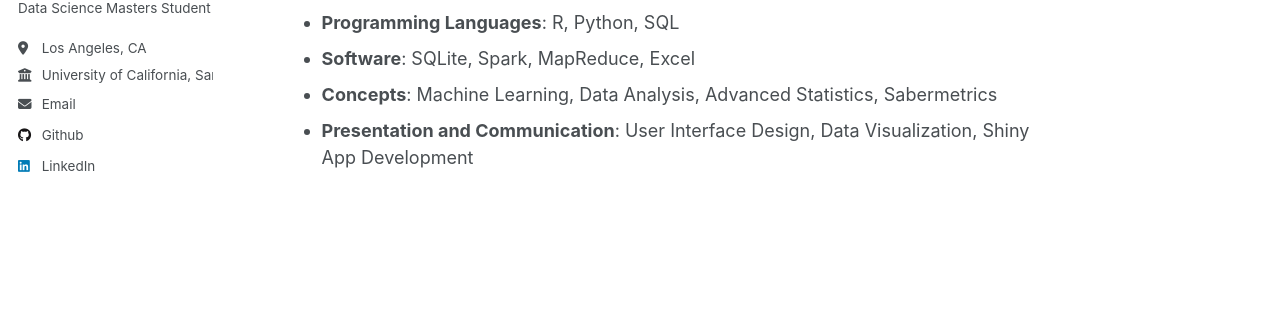
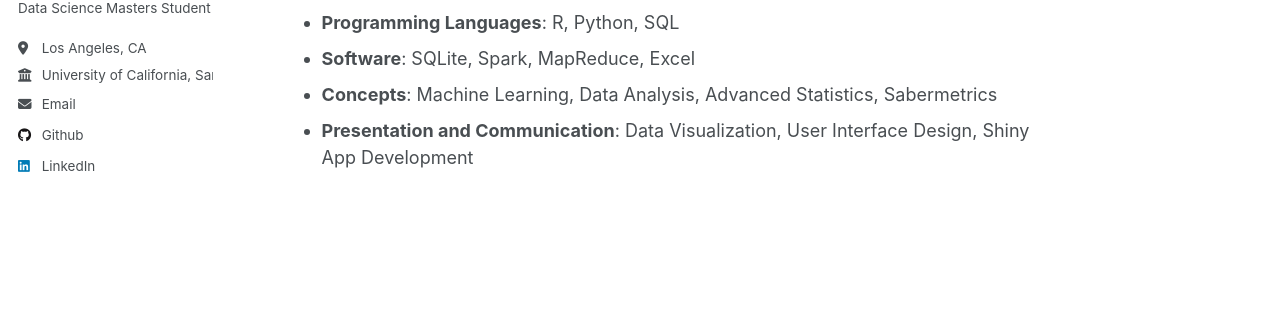
Before and after one commit to Nolan-Lo/Nolan-Lo.github.io, a Jekyll site: the page built from _pages/about.md, in a window 1280 px wide and 900 px high, scrolled down 608 px. Shown: the part 330-643 px from the top of the window. Built offline with Jekyll 4.4.1, drawn with Linux system fonts in a browser that asks for light colours.

```diff
--- a/_pages/about.md
+++ b/_pages/about.md
@@ -26,4 +26,4 @@ redirect_from:
 - **Programming Languages**: R, Python, SQL
 - **Software**: SQLite, Spark, MapReduce, Excel
 - **Concepts**: Machine Learning, Data Analysis, Advanced Statistics, Sabermetrics
-- **Presentation and Communication**: User Interface Design, Data Visualization, Shiny App Development
+- **Presentation and Communication**: Data Visualization, User Interface Design, Shiny App Development
```
